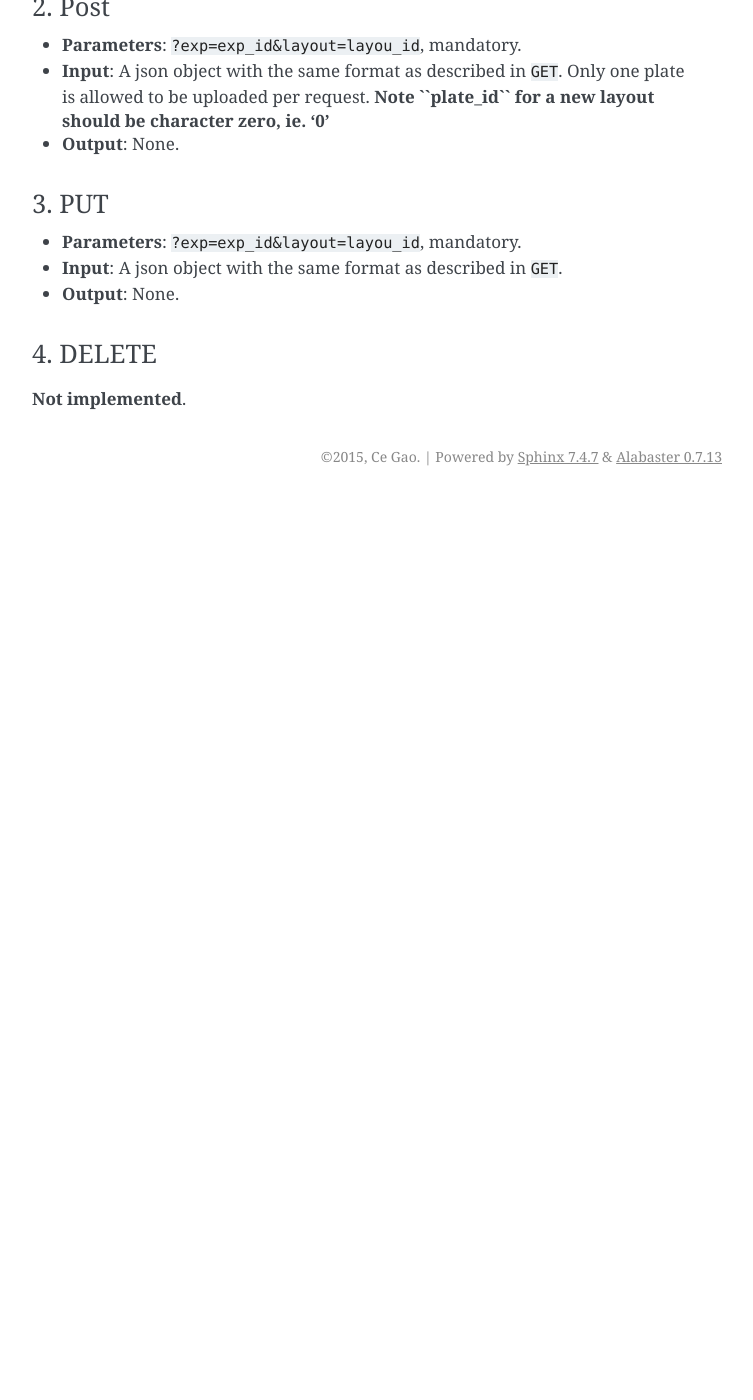
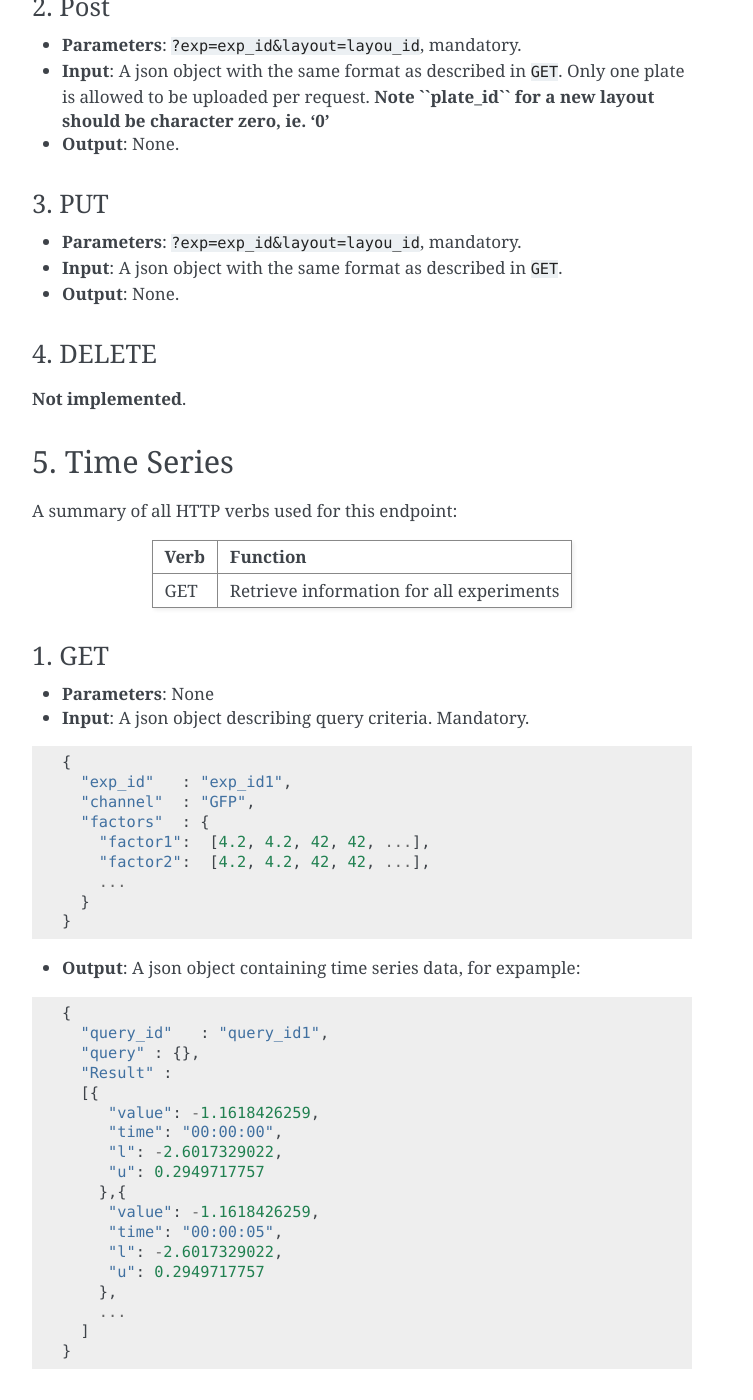
Before and after one commit to gaoce/TimeVis, a Sphinx documentation site: the page built from docs/api_v2.rst, in a window 1280 px wide and 1400 px high, scrolled down 4024 px. Shown: the whole window, without its empty margins (388-1141 px from the left). Built offline with Sphinx 7.4.7, drawn with Linux system fonts in a browser that asks for light colours; before the commit the page ends 4520 px from its top, so only the background shows below that.

Commit message:
Finish API document

```diff
--- a/docs/api_v2.rst
+++ b/docs/api_v2.rst
@@ -206,8 +206,6 @@ A summary of all HTTP verbs used for this endpoint:
     }
   }
 
-
-
 2. Post
 ^^^^^^^
 
@@ -227,3 +225,55 @@ A summary of all HTTP verbs used for this endpoint:
 4. DELETE
 ^^^^^^^^^
 **Not implemented**.
+
+5. Time Series
+==============
+
+A summary of all HTTP verbs used for this endpoint:
+
++--------+--------------------------------------------+
+| Verb   | Function                                   |
++========+============================================+
+| GET    | Retrieve information for all experiments   |
++--------+--------------------------------------------+
+
+1. GET
+^^^^^^
+
+* **Parameters**: None
+* **Input**: A json object describing query criteria. Mandatory.
+
+::
+
+  {
+    "exp_id"   : "exp_id1",
+    "channel"  : "GFP",
+    "factors"  : {
+      "factor1":  [4.2, 4.2, 42, 42, ...],
+      "factor2":  [4.2, 4.2, 42, 42, ...],
+      ...
+    }
+  }
+
+* **Output**: A json object containing time series data, for expample:
+
+::
+
+  {
+    "query_id"   : "query_id1",
+    "query" : {},
+    "Result" :
+    [{
+       "value": -1.1618426259,
+       "time": "00:00:00",
+       "l": -2.6017329022,
+       "u": 0.2949717757
+      },{
+       "value": -1.1618426259,
+       "time": "00:00:05",
+       "l": -2.6017329022,
+       "u": 0.2949717757
+      },
+      ...
+    ]
+  }
```
